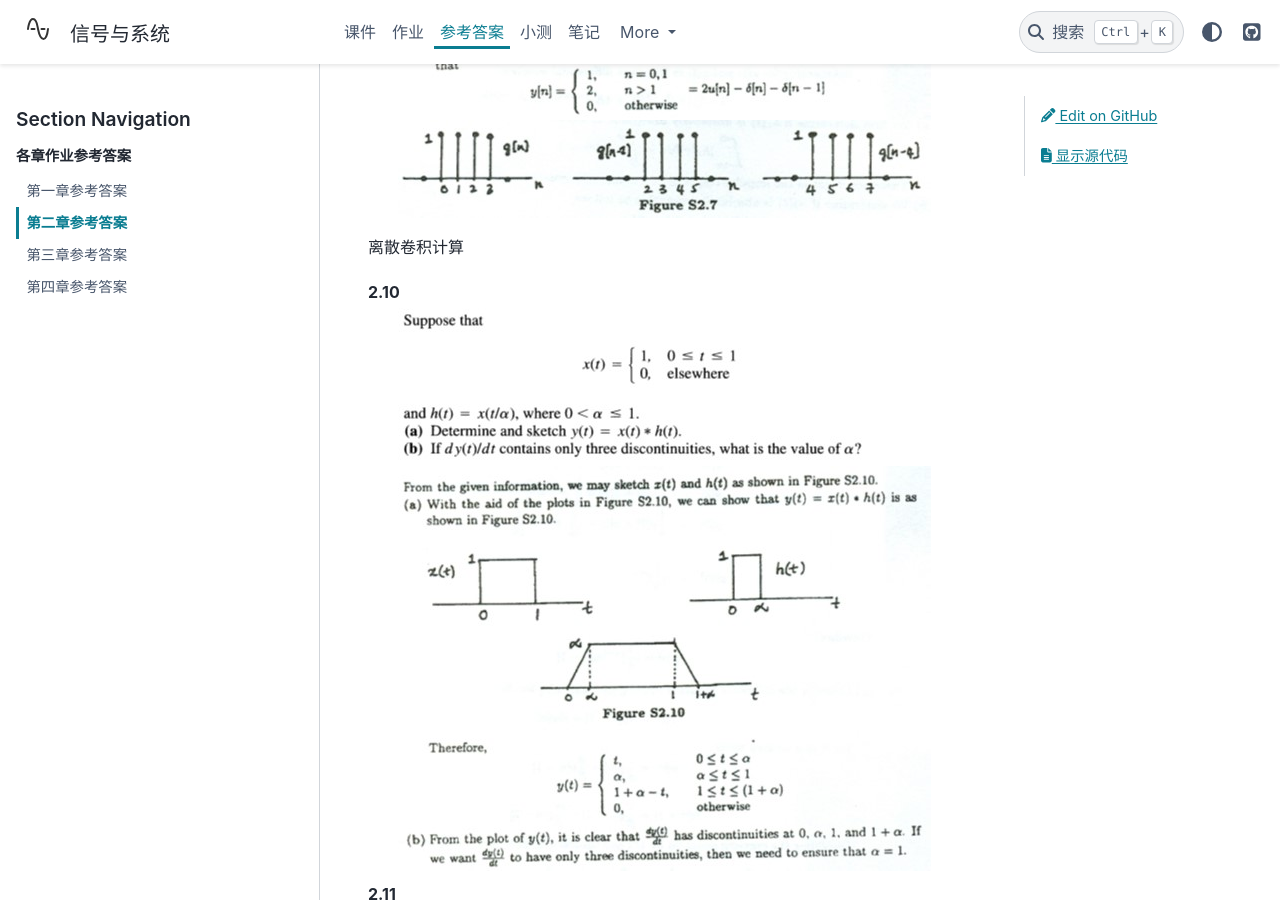
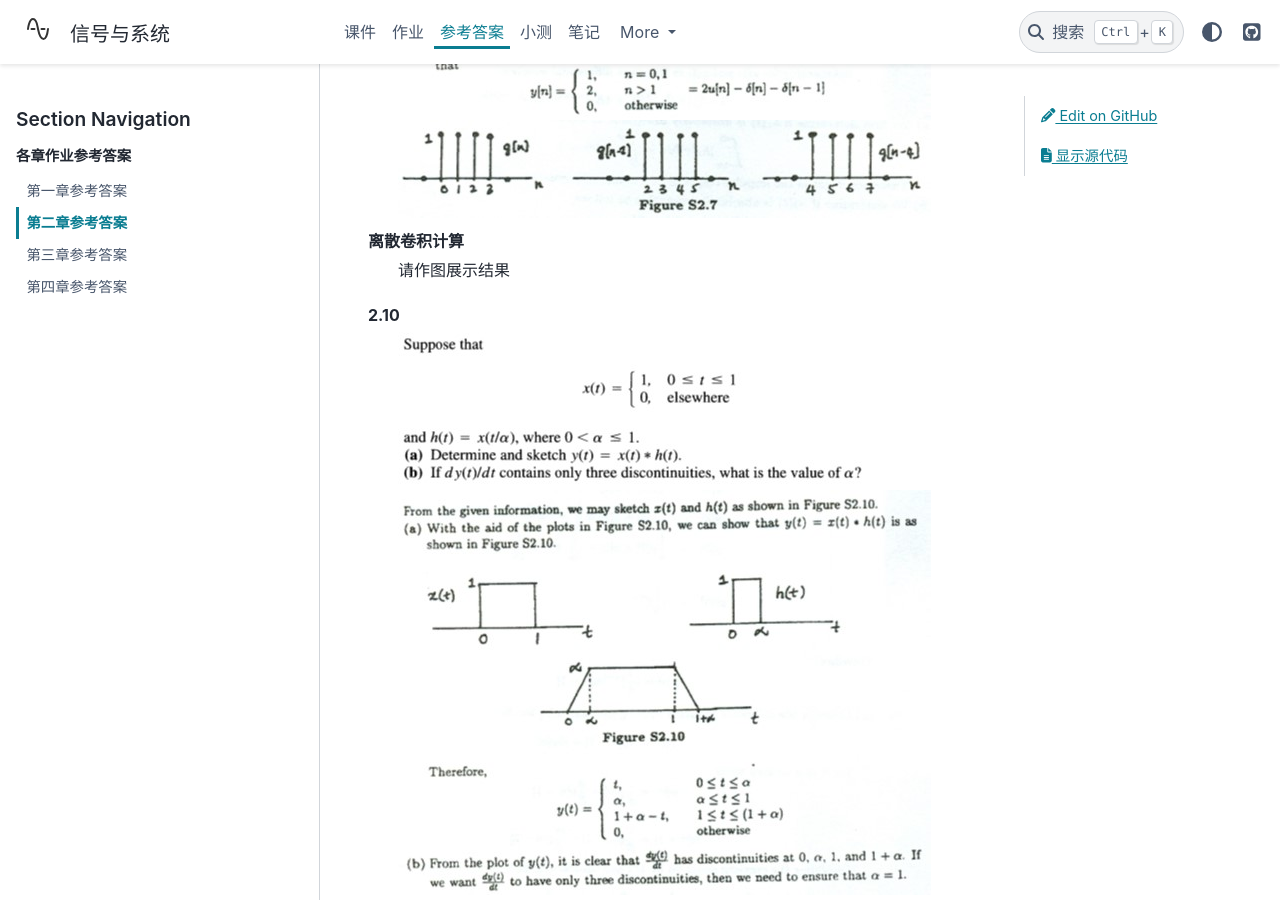
Before and after one commit to atlanswer/Signals-and-Systems, a Sphinx documentation site: the page built from doc/answer/chapter2.rst, in a window 1280 px wide and 900 px high, scrolled down 2156 px. Built offline with Sphinx 7.4.7 and the PyData theme 0.15.4, drawn with Linux system fonts in a browser that asks for light colours.

Commit message:
content: update programming instructions

```diff
--- a/doc/answer/chapter2.rst
+++ b/doc/answer/chapter2.rst
@@ -33,6 +33,7 @@
    .. image:: assets/2-7a-2.jpg
 
 离散卷积计算
+   请作图展示结果
 
 2.10
    .. image:: assets/2-10.jpg
```
